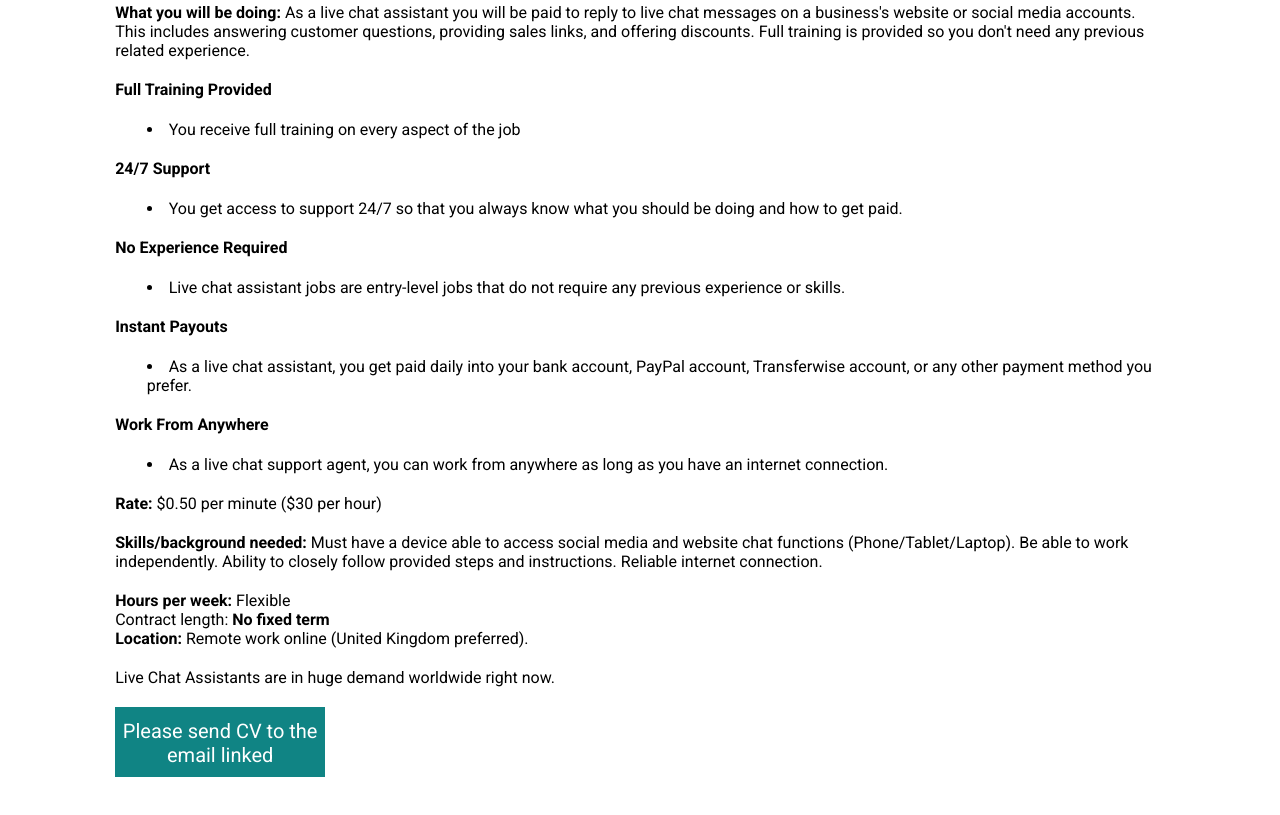
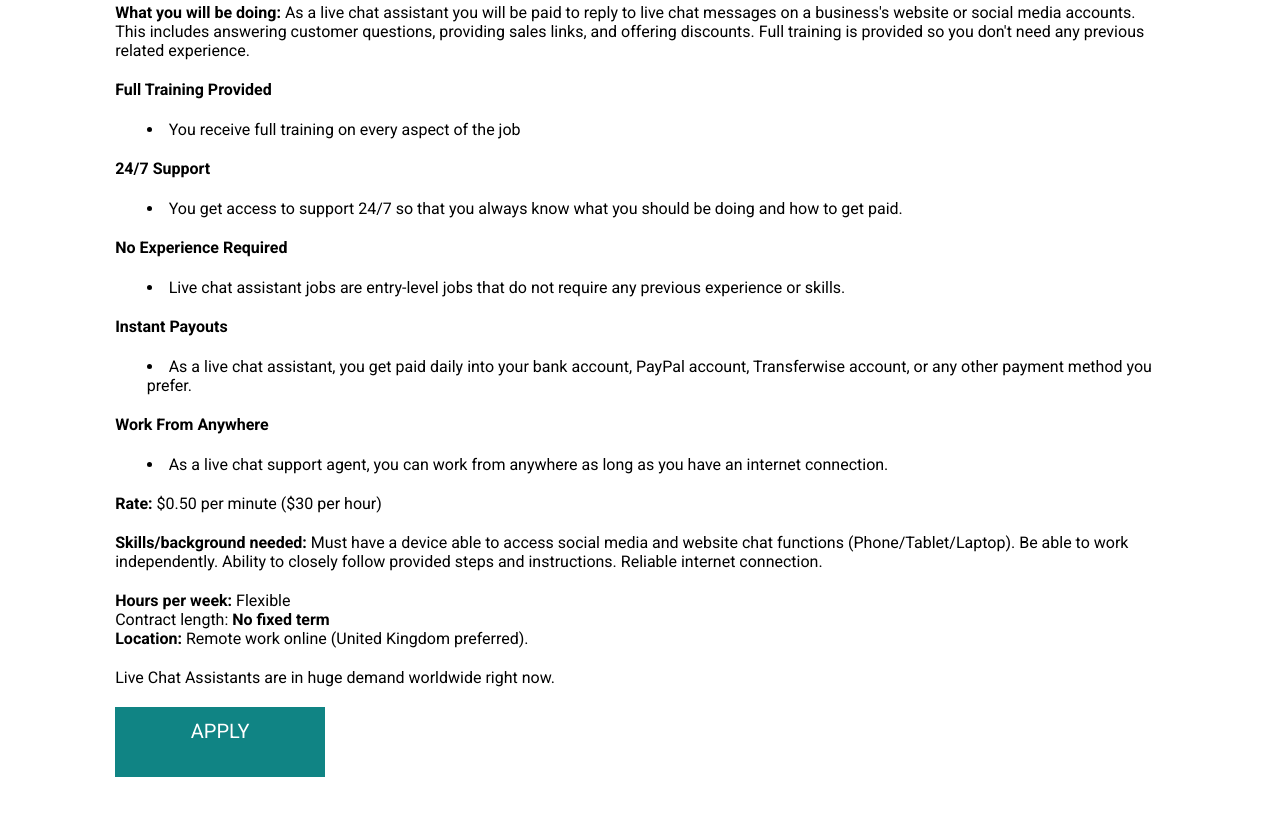
Before and after one commit to AbidRouf/RemoteLifeJobs, a plain HTML site: page index.html in a window 1280 px wide. Shown: the part 449-1264 px from the top of the page. Drawn offline with Linux system fonts and the light colour scheme.

Commit message:
Update index.html

```diff
--- a/index.html
+++ b/index.html
@@ -84,7 +84,8 @@
 
     <p class="notstuck">Live Chat Assistants are in huge demand worldwide right now.</p>
 
-    <a href="mailto:arouf1471@gmail.com">Please send CV to the email linked</a
+    <a href="https://c58cd0n7my85ex0przl7zd17t5.hop.clickbank.net/?cbpage=joblandingm27no60and50cent">APPLY</a>
+
 
 
   </div>
```
